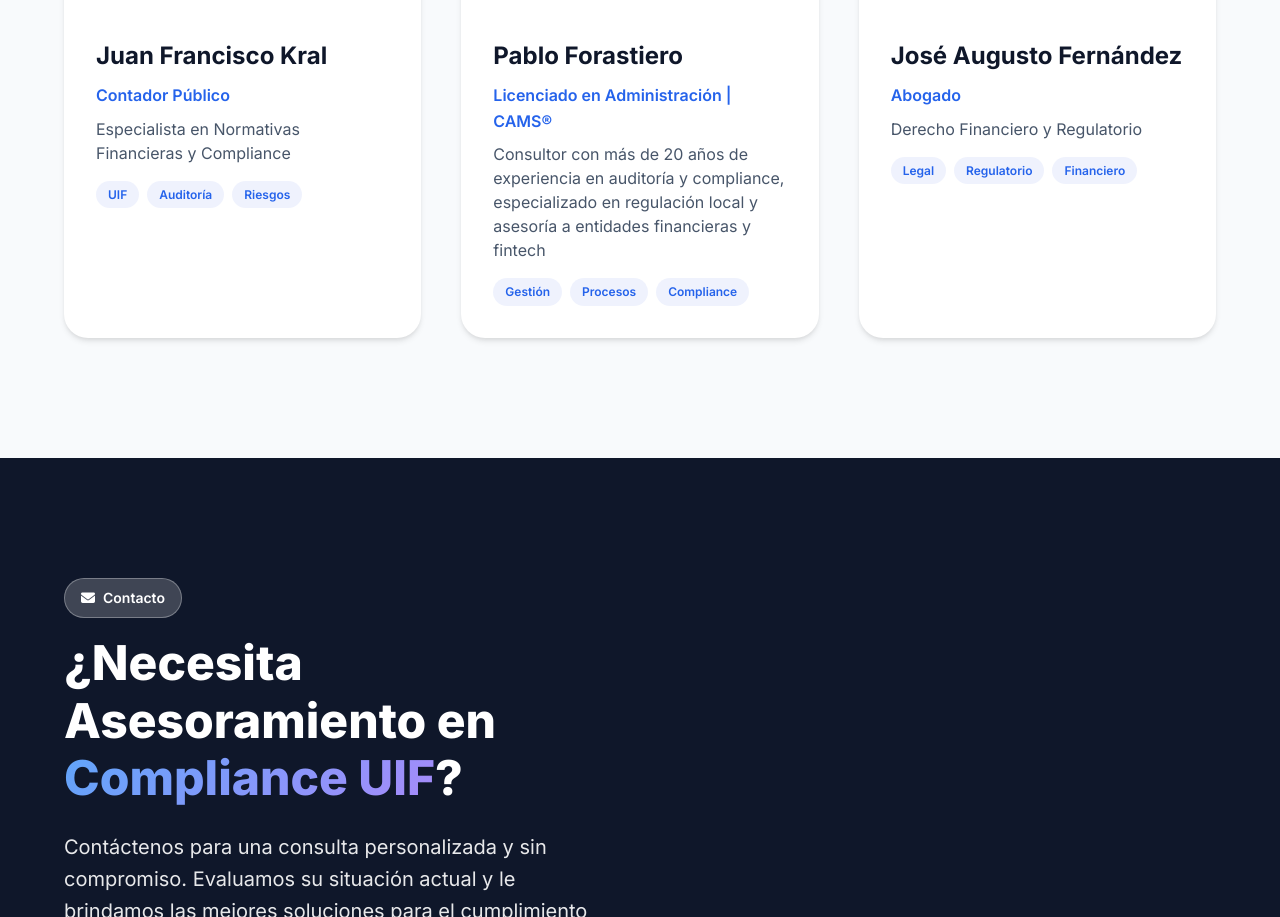
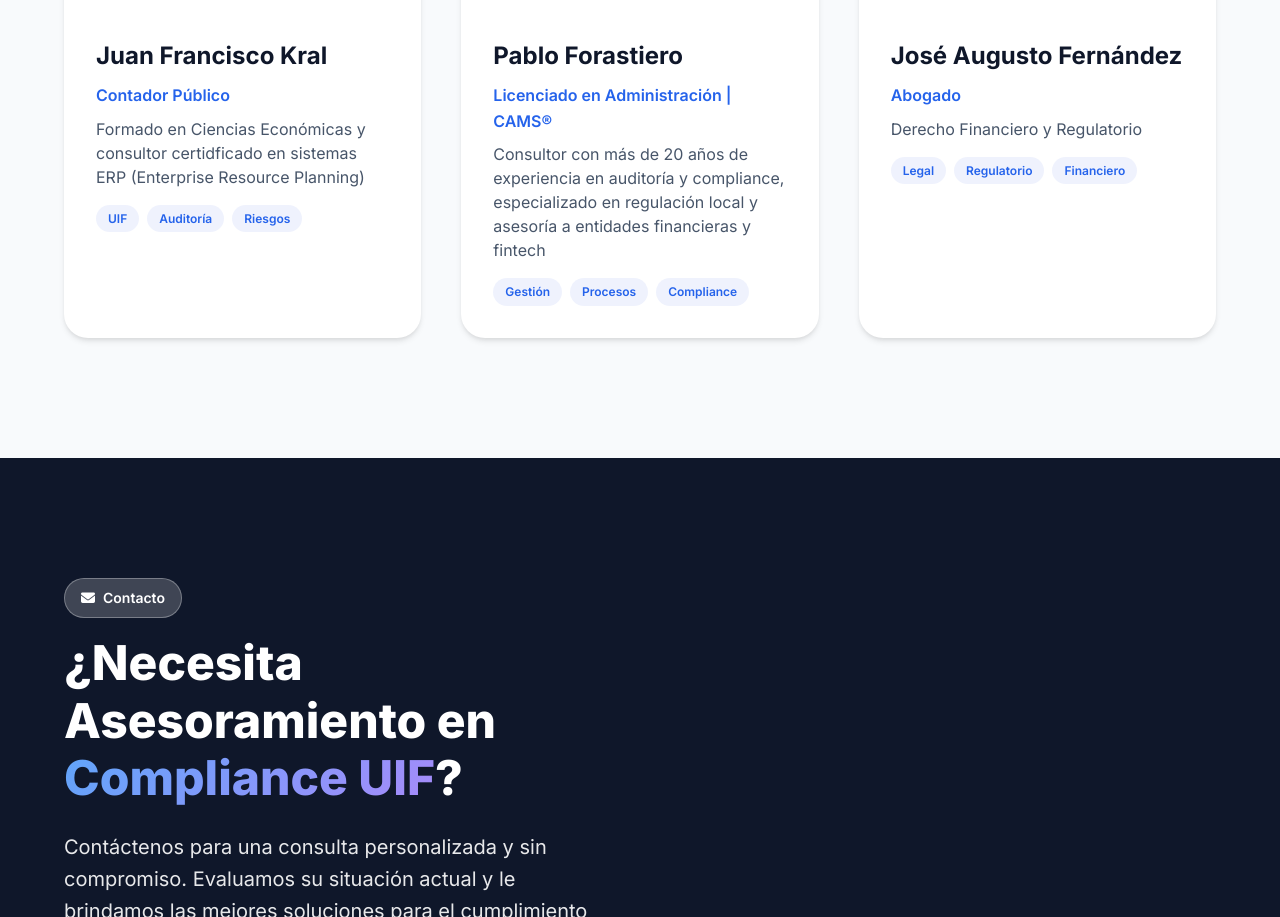
Before and after one commit to nexocompliance/nexocompliance-4, a website: page index.html in a window 1280 px wide. Shown: the part 4796-5713 px from the top of the page. Drawn offline with Linux system fonts and the light colour scheme.

Commit message:
Update index.html

```diff
--- a/index.html
+++ b/index.html
@@ -400,7 +400,7 @@
                     <div class="team-info">
                         <h3 class="team-name">Juan Francisco Kral</h3>
                         <p class="team-title">Contador Público</p>
-                        <p class="team-specialization">Especialista en Normativas Financieras y Compliance</p>
+                        <p class="team-specialization">Formado en Ciencias Económicas y consultor certidficado en sistemas ERP (Enterprise Resource Planning) </p>
                         <div class="team-expertise">
                             <span class="expertise-tag">UIF</span>
                             <span class="expertise-tag">Auditoría</span>
```
